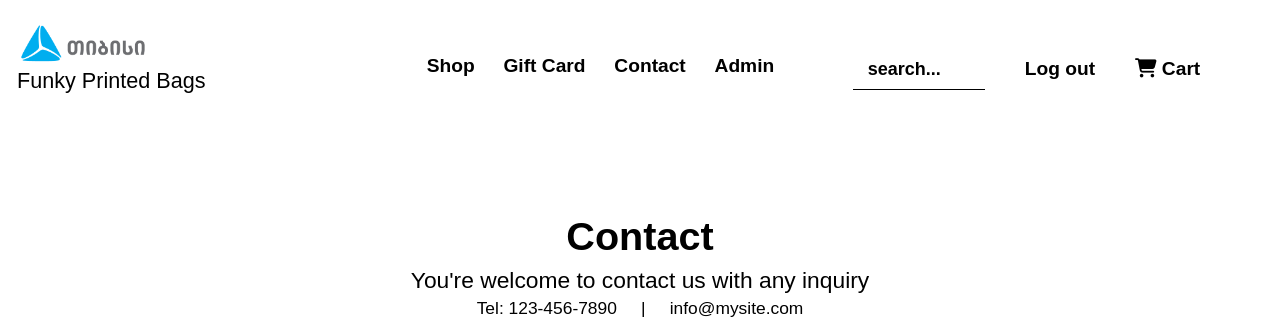
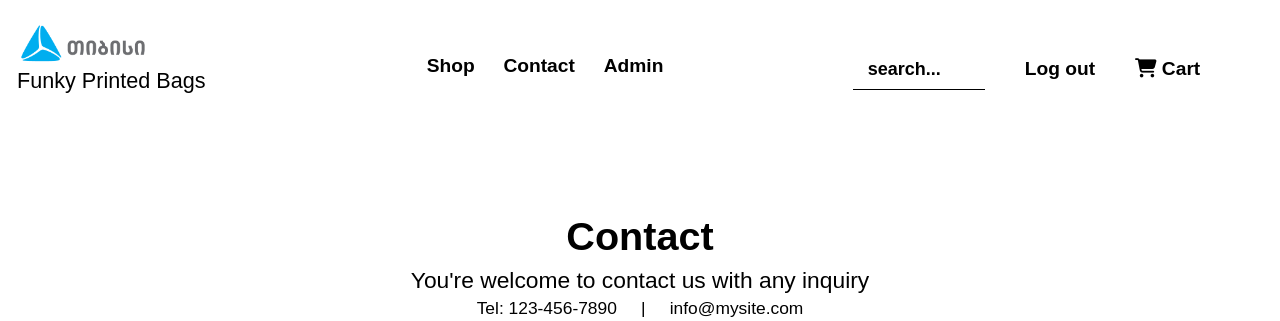
Before and after one commit to longiniii/funky-printed-bags, a Flask app: page /contact in a window 1280 px wide. Shown: the top 321 px of the page. Run offline with Flask 3, Linux system fonts and the light colour scheme; a user stored in the database is signed in; data comes from the database, SQL or seed files in the repository; data that the repository does not hold is empty; some web fonts are replaced.

Commit message:
bug fixes

```diff
--- a/templates/header.html
+++ b/templates/header.html
@@ -8,7 +8,7 @@
     <nav id="nav">
         <ul>
             <li><a href="/">Shop</a></li>
-            <li><a href="/gift-card">Gift Card</a></li>
+            <!-- <li><a href="/gift-card">Gift Card</a></li> -->
             <li><a href="/contact">Contact</a></li>
             {% if current_user.role == 'admin' %}
             <li>
```
